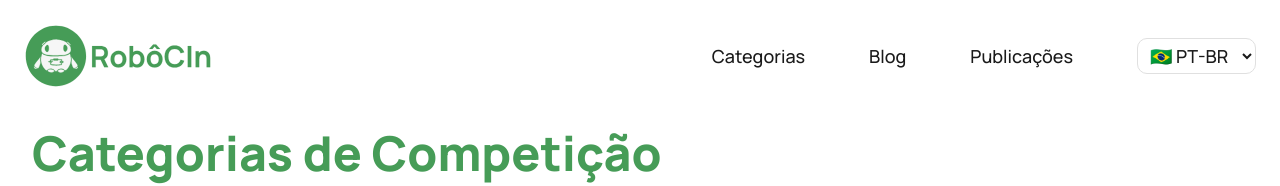
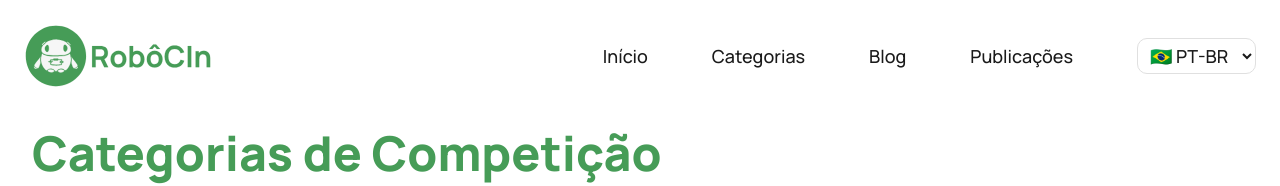
Before and after one commit to robocin/robocin-website, a React (Vite) app: page /categories in a window 1280 px wide. Shown: the top 186 px of the page. Built offline with nearby package versions, Linux system fonts and the light colour scheme.

Commit message:
feat: add home option to navigation bar

```diff
--- a/src/components/Navbar/Navbar.jsx
+++ b/src/components/Navbar/Navbar.jsx
@@ -29,6 +29,7 @@ function Navbar() {
         </button>
 
         <ul className={`${styles.links} ${menuOpen ? styles.linksOpen : ''}`}>
+          <li><NavLink to="/" end onClick={close}>{t('nav.home')}</NavLink></li>
           <li><NavLink to="/categories" onClick={close}>{t('nav.categories')}</NavLink></li>
           <li><NavLink to="/blog" onClick={close}>{t('nav.blog')}</NavLink></li>
           <li><NavLink to="/publications" onClick={close}>{t('nav.publications')}</NavLink></li>
```
